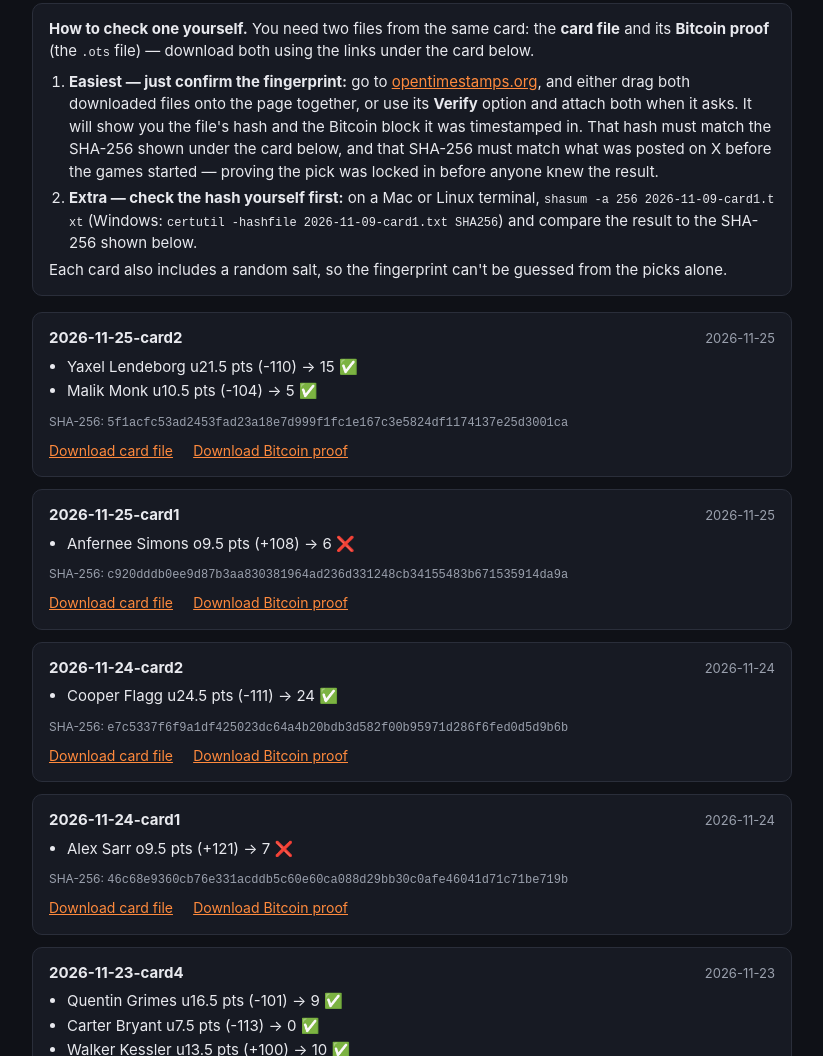
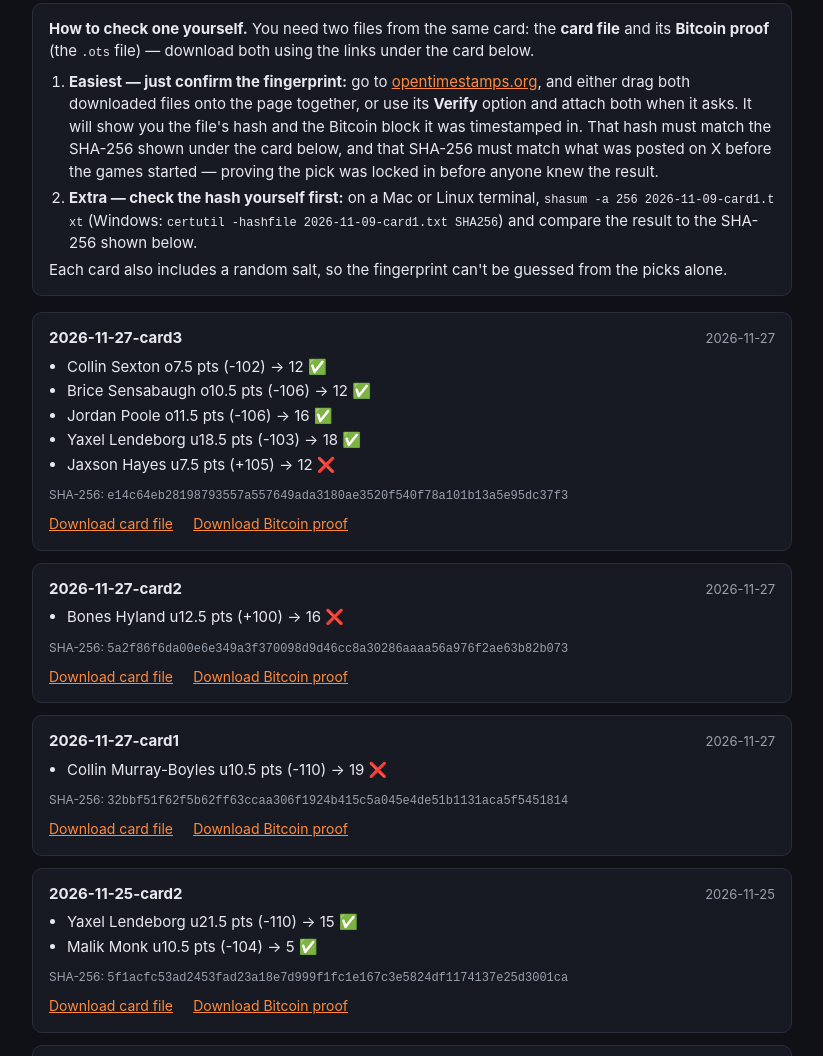
Before and after one commit to ExcursionScout/aicapper-cards, a plain HTML site: page index.html in a window 1280 px wide. Shown: the part 190-1246 px from the top of the page, without its empty margins (228-1051 px from the left). Drawn offline with Linux system fonts and the light colour scheme.

Commit message:
Publish 73 revealed card(s)

```diff
--- a/index.html
+++ b/index.html
@@ -26,6 +26,33 @@ before anyone knew the result.</li>
 (Windows: <code>certutil -hashfile 2026-11-09-card1.txt SHA256</code>) and compare the result to the SHA-256 shown below.</li>
 </ol>
 Each card also includes a random salt, so the fingerprint can't be guessed from the picks alone.</div>
+<div class="card">
+  <div class="chead"><b>2026-11-27-card3</b> <span class="note">2026-11-27</span></div>
+  <ul class="plays"><li>Collin Sexton o7.5 pts (-102) → 12 ✅</li><li>Brice Sensabaugh o10.5 pts (-106) → 12 ✅</li><li>Jordan Poole o11.5 pts (-106) → 16 ✅</li><li>Yaxel Lendeborg u18.5 pts (-103) → 18 ✅</li><li>Jaxson Hayes u7.5 pts (+105) → 12 ❌</li></ul>
+  <div class="hash">SHA-256: <code>e14c64eb28198793557a557649ada3180ae3520f540f78a101b13a5e95dc37f3</code></div>
+  <div class="dl">
+    <a download href="cards/2026-11-27-card3.txt">Download card file</a>
+    <a download href="cards/2026-11-27-card3.txt.ots">Download Bitcoin proof</a>
+  </div>
+</div>
+<div class="card">
+  <div class="chead"><b>2026-11-27-card2</b> <span class="note">2026-11-27</span></div>
+  <ul class="plays"><li>Bones Hyland u12.5 pts (+100) → 16 ❌</li></ul>
+  <div class="hash">SHA-256: <code>5a2f86f6da00e6e349a3f370098d9d46cc8a30286aaaa56a976f2ae63b82b073</code></div>
+  <div class="dl">
+    <a download href="cards/2026-11-27-card2.txt">Download card file</a>
+    <a download href="cards/2026-11-27-card2.txt.ots">Download Bitcoin proof</a>
+  </div>
+</div>
+<div class="card">
+  <div class="chead"><b>2026-11-27-card1</b> <span class="note">2026-11-27</span></div>
+  <ul class="plays"><li>Collin Murray-Boyles u10.5 pts (-110) → 19 ❌</li></ul>
+  <div class="hash">SHA-256: <code>32bbf51f62f5b62ff63ccaa306f1924b415c5a045e4de51b1131aca5f5451814</code></div>
+  <div class="dl">
+    <a download href="cards/2026-11-27-card1.txt">Download card file</a>
+    <a download href="cards/2026-11-27-card1.txt.ots">Download Bitcoin proof</a>
+  </div>
+</div>
 <div class="card">
   <div class="chead"><b>2026-11-25-card2</b> <span class="note">2026-11-25</span></div>
   <ul class="plays"><li>Yaxel Lendeborg u21.5 pts (-110) → 15 ✅</li><li>Malik Monk u10.5 pts (-104) → 5 ✅</li></ul>
```
Also changed, not shown: cards/2026-11-27-card1.txt (added), cards/2026-11-27-card2.txt (added), cards/2026-11-27-card3.txt (added), 6 other files.
